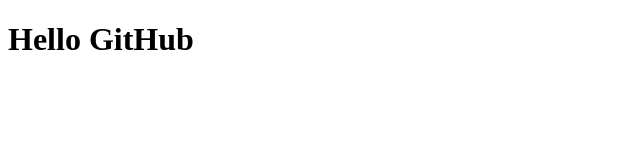
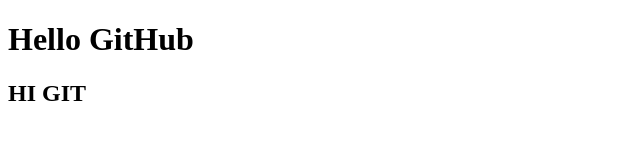
Before and after one commit to NurlanDzh/first-project, a plain HTML site: page index.html in a window 1280 px wide. Shown: the whole page, without its empty margins (0-640 px from the left). Drawn offline with Linux system fonts and the light colour scheme.

Commit message:
add div with h2

```diff
--- a/index.html
+++ b/index.html
@@ -8,5 +8,8 @@
 </head>
 <body>
     <h1>Hello GitHub</h1>
+    <div>
+        <h2>HI GIT</h2>
+    </div>
 </body>
 </html>
```
